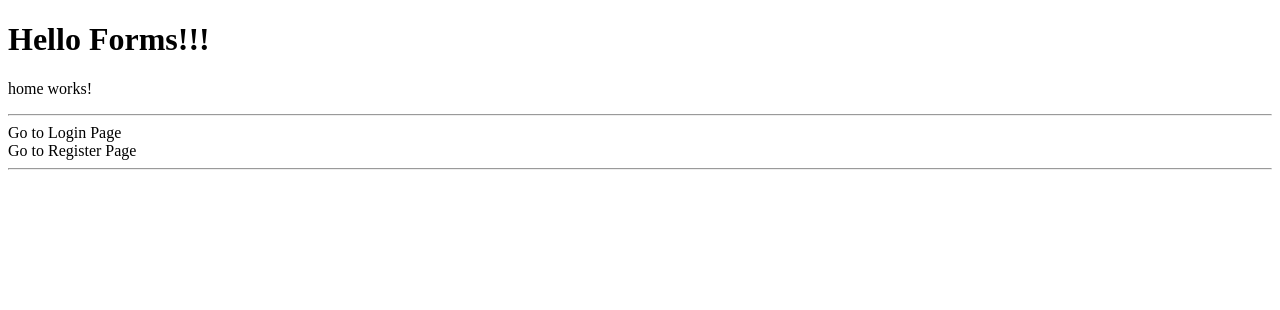
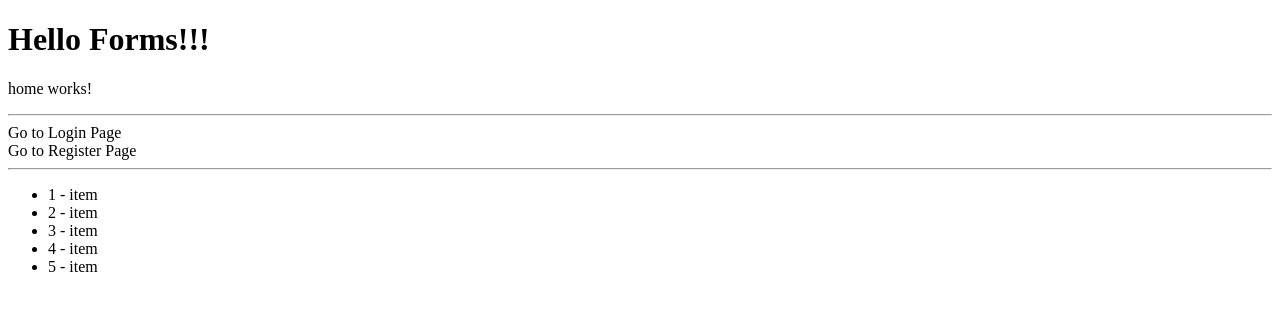
Before and after one commit to SvetlinGG/Angular-Components-exercise, an Angular app in the folder forms/: page /home in a window 1280 px wide. Shown: the top 310 px of the page. Built offline with nearby package versions, Linux system fonts and the light colour scheme.

Commit message:
test ngFor atribute

```diff
--- a/forms/src/app/home/home.component.html
+++ b/forms/src/app/home/home.component.html
@@ -15,3 +15,6 @@
     Lorem ipsum dolor sit amet consectetur adipisicing elit.{{randomPercentage}}%
 </div>
 <p [ngStyle]="{highlight: true}">Lorem ipsum dolor sit amet.</p> -->
+<ul>
+    <li *ngFor="let item of [1, 2, 3, 4, 5]">{{item}} - item</li>
+</ul>
```
